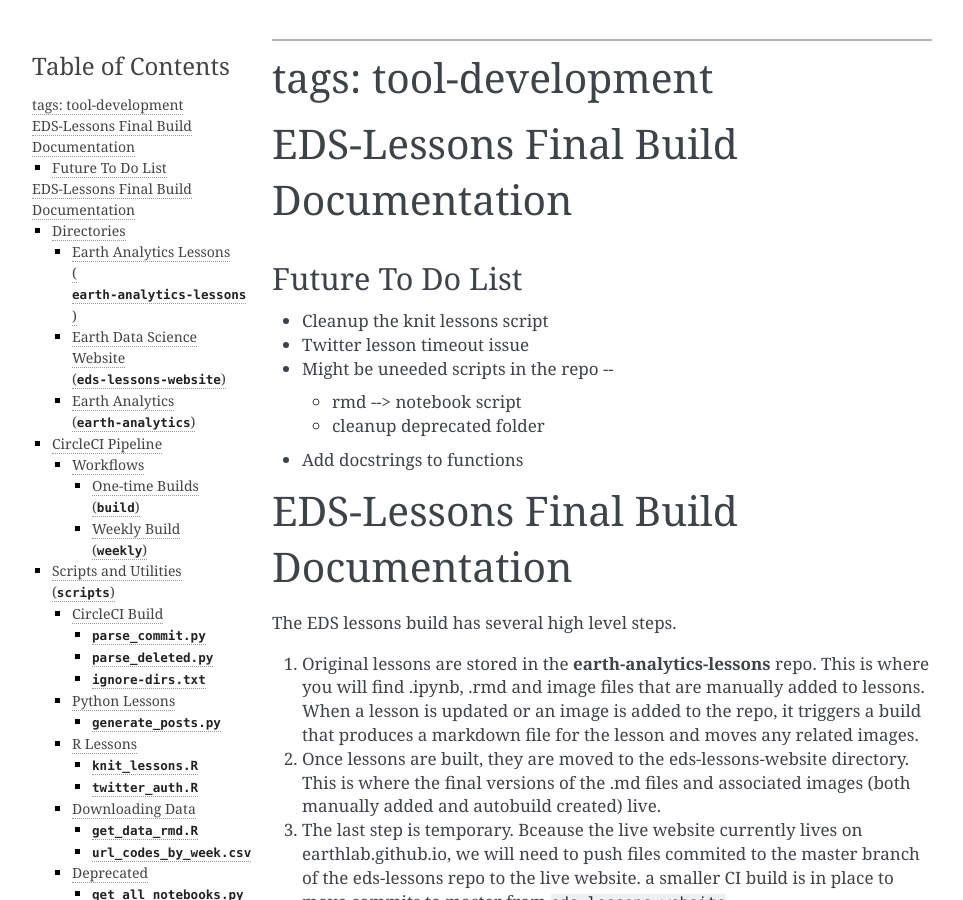
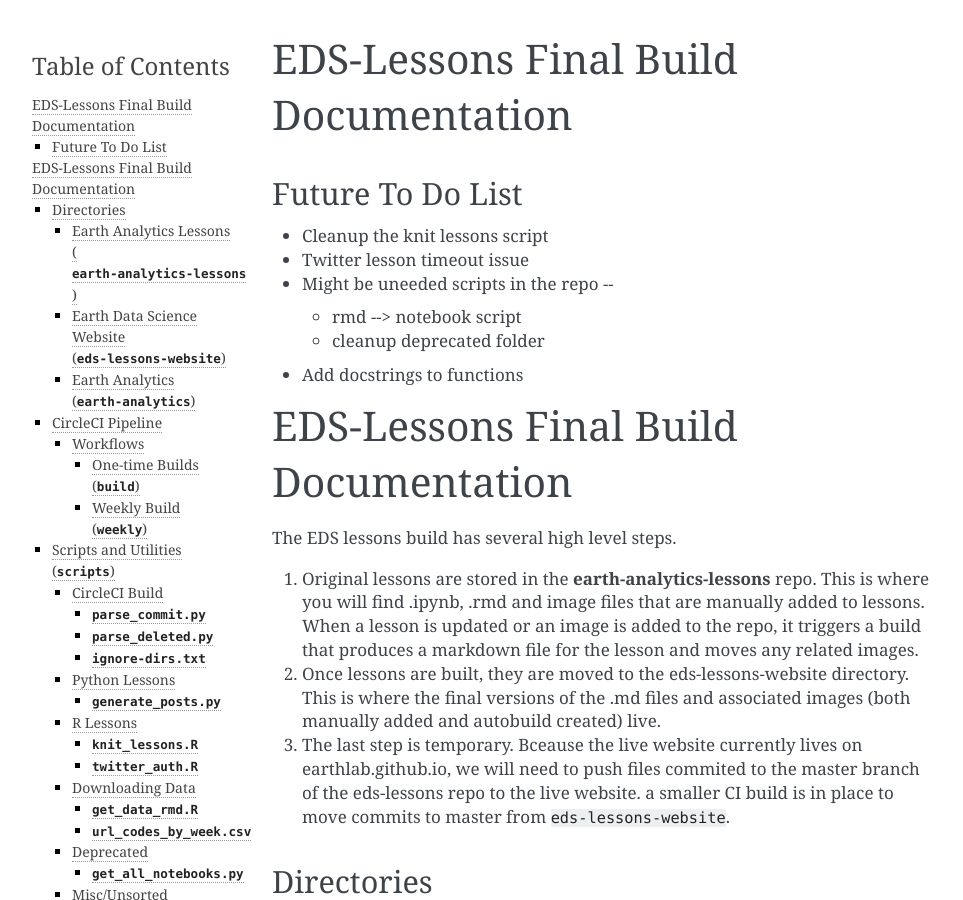
Before and after one commit to earthlab/build-jupyter-rmd-ci-demo, a Sphinx documentation site: the page built from docs/overview.md, in a window 1280 px wide and 900 px high. Shown: the whole window, without its empty margins (148-1111 px from the left). Built offline with Sphinx 7.4.7, drawn with Linux system fonts in a browser that asks for light colours; pages that are not in the unit, such as notebooks, are missing from menus.

Commit message:
overview update

```diff
--- a/docs/overview.rst.md
+++ b/docs/overview.md
@@ -1,7 +1,3 @@
----
-tags: tool-development
----
-
 # EDS-Lessons Final Build Documentation
 
 ## Future To Do List
```
